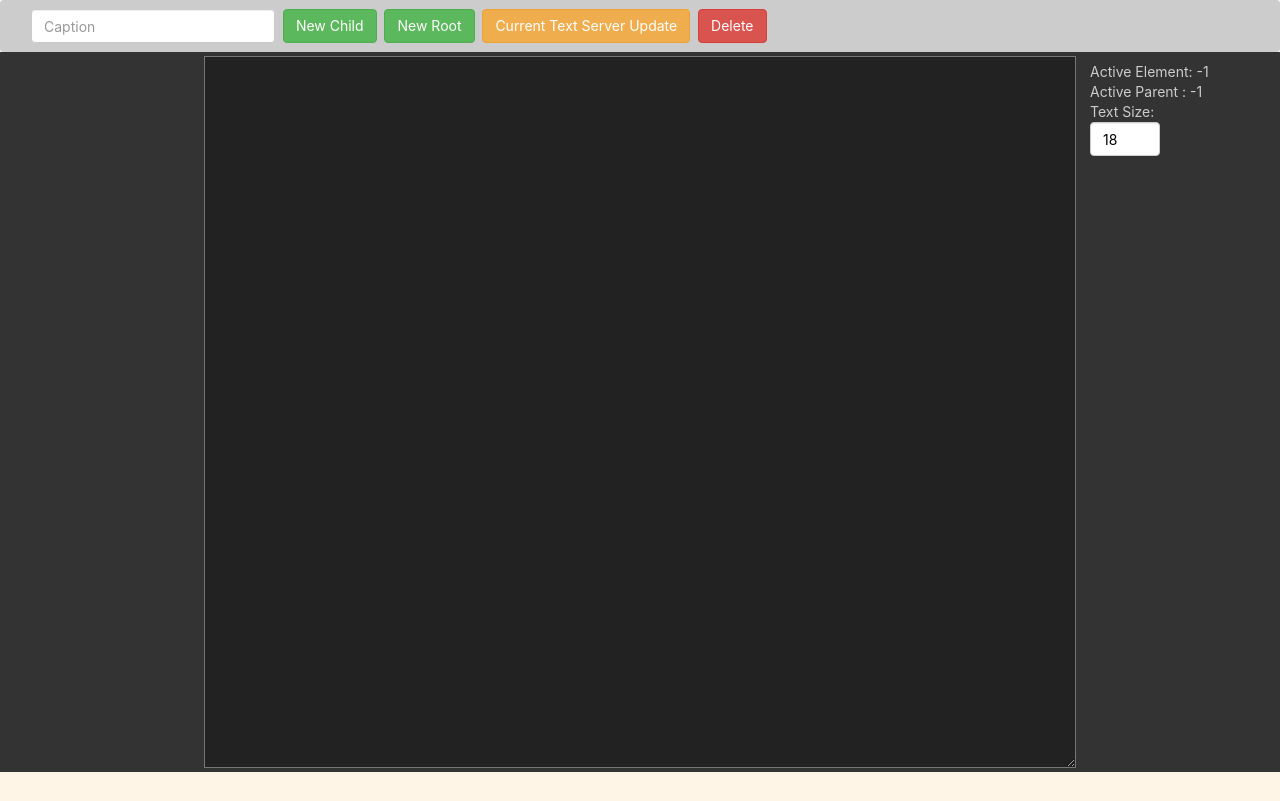
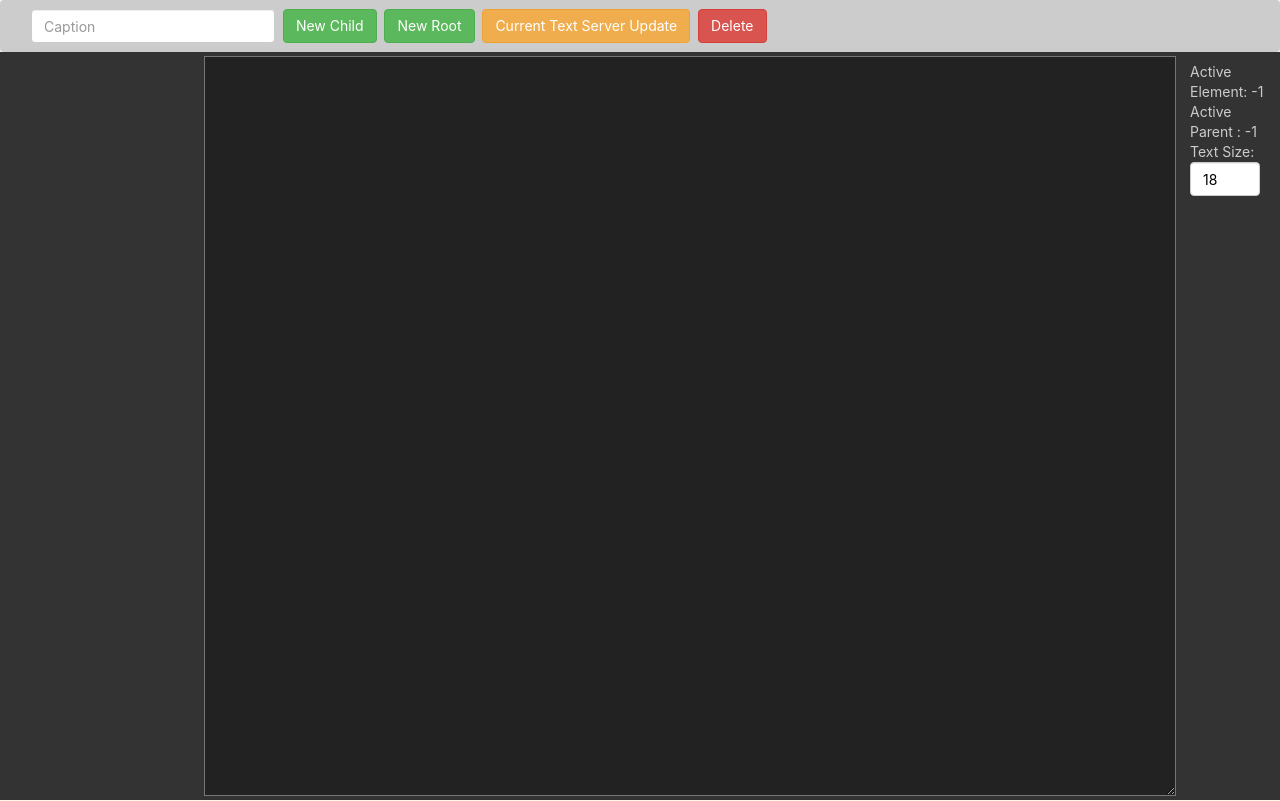
Before and after one commit to TurgutSubay/ReactJS-Recursive-Tree, a React (Create React App) app: page / in a window 1280 px wide. Built offline with nearby package versions, Linux system fonts and the light colour scheme; no server answers.

Commit message:
Text Aria Height

```diff
--- a/src/App.js
+++ b/src/App.js
@@ -35,6 +35,10 @@ class App extends React.Component {
   }
 
   componentDidMount() {
+   let nawAriaH =  parseInt(getComputedStyle(document.getElementById('navAria'),null).height);
+   this.divText.current.style.height  =  window.innerHeight - nawAriaH + 'px';
+   this.leftPanel.current.style.height  =  window.innerHeight - nawAriaH + 'px';
+   document.getElementById('infoPanel').style.height  =  window.innerHeight - nawAriaH + 'px';
 
    let infoPanelW  = parseInt(getComputedStyle(document.getElementById('infoPanel'),null).width);
    let leftPanelW  = parseInt(getComputedStyle(document.getElementById('leftPanel'),null).width);
--- a/src/globalVariables.js
+++ b/src/globalVariables.js
@@ -13,7 +13,7 @@ export const styleLeft = {
     float:'left',
     position: 'absolute',
     minWidth: '200px',
-    height: '90vh',
+    height: '95vh',
     backgroundColor: '#333',
     overflow: 'auto'
   }
@@ -23,7 +23,7 @@ export  const styleTextAria = {
     left: '200px',
     position: 'relative',
    // width: '700px',
-    height: '90vh',
+    height: '95vh',
     marginTop: '0px',
     marginLeft: '0px',
     backgroundColor: '#333',
@@ -53,8 +53,8 @@ export const infoPanel = {
   float: 'right',
   zIndex: 1,
   left:'00px',
-  width: '200px',
-  height:'90vh',
+  width: '100px',
+  height:'95vh',
   marginTop: '0px',
   marginLeft: '0px',
   backgroundColor:'#333',
--- a/src/nav.js
+++ b/src/nav.js
@@ -33,7 +33,10 @@ const deleteText = (e) => {
   }
 }
 class Nav extends React.Component {
-
+  constructor(props) {
+    super(props);
+    this.navAria = React.createRef();
+  }
   showData(e) {
     let id = e.target.id;
     console.log('target:'+id);
@@ -92,7 +95,7 @@ class Nav extends React.Component {
   }
 render(){
   return (
-    <nav className="navbar navbar-expand-sm bg-dark navbar-dark" style={addCSS}>
+    <nav className="navbar navbar-expand-sm bg-dark navbar-dark" style={addCSS} id='navAria'  ref={this.navAria}>
       <a className="navbar-brand" href="index.html"><span id="aaa"></span></a>
       <div className="form-inline top10">
        <input type="text" id="myCaption" placeholder="Caption" className="form-control mr-sm-2" />&nbsp;&nbsp;
```
